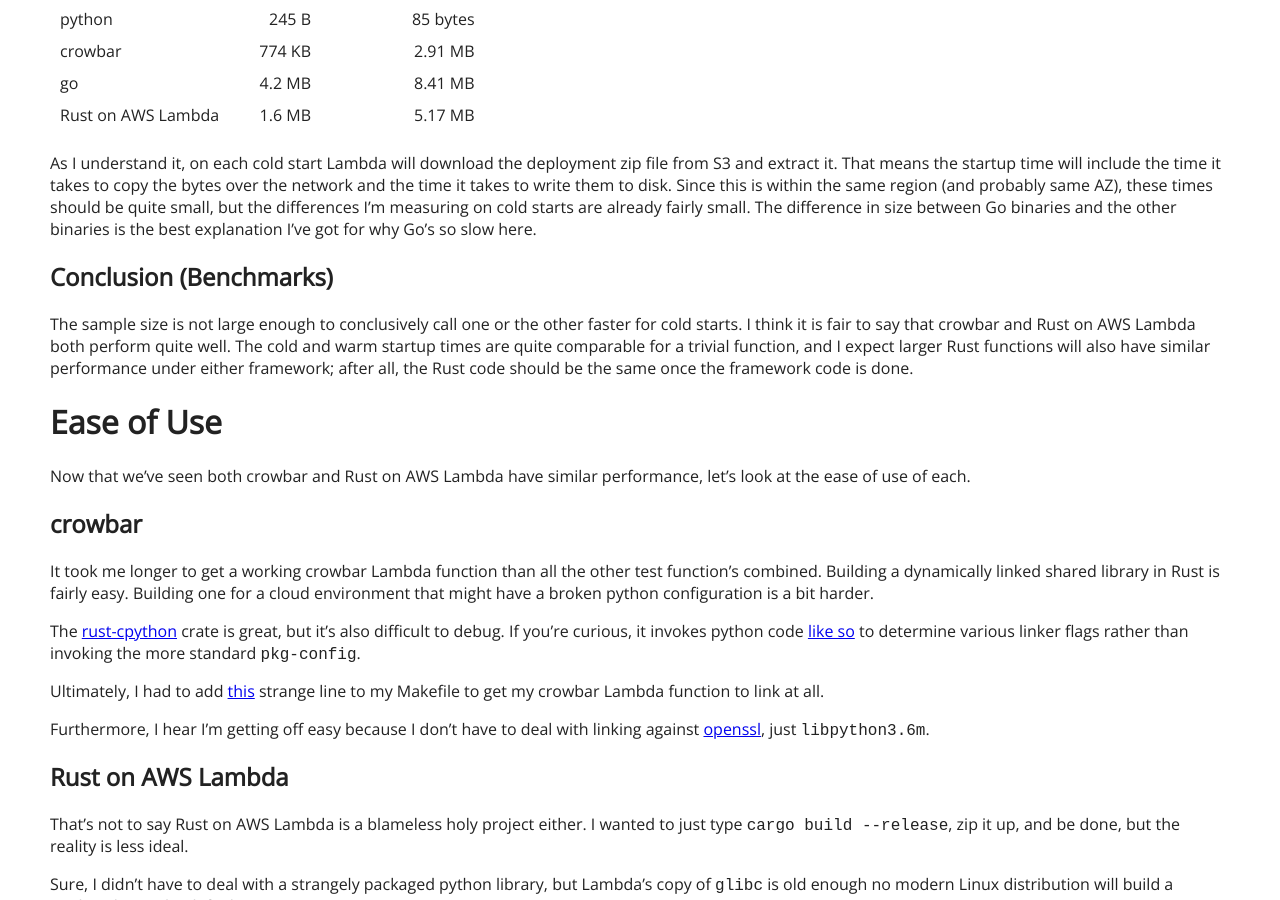
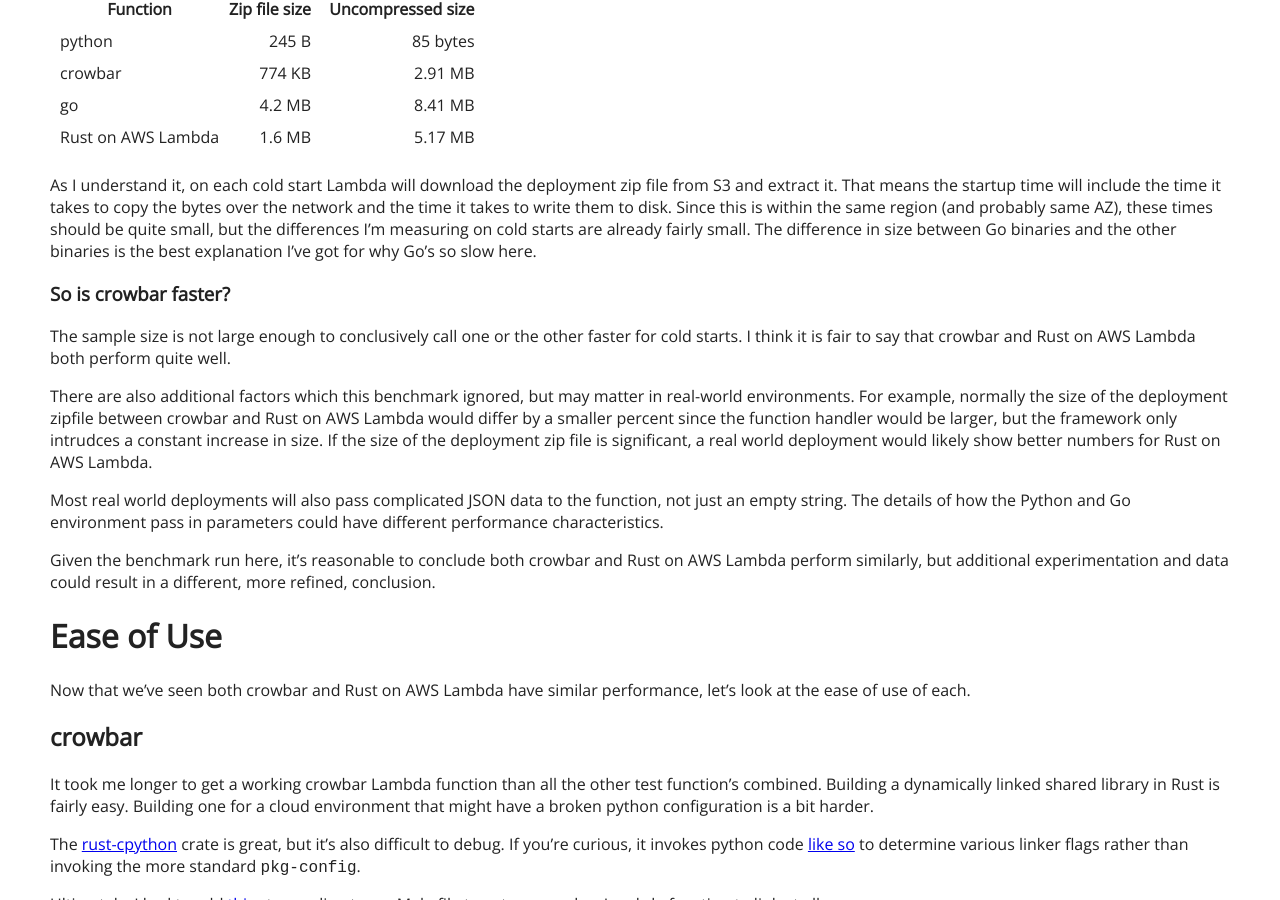
Before and after one commit to euank/euank.com, a Jekyll site: the page built from _posts/2018-09-12-rust-on-lambda.md, in a window 1280 px wide and 900 px high, scrolled down 2975 px. Built offline with Jekyll 4.4.1, drawn with Linux system fonts in a browser that asks for light colours; some of the changed text lies outside the part shown.

Commit message:
Refine the benchmark conclusion

```diff
--- a/_posts/2018-09-12-rust-on-lambda.md
+++ b/_posts/2018-09-12-rust-on-lambda.md
@@ -132,7 +132,8 @@
 ## Results
 
 And now for the results! The below graph shows data collected over around 40
-executions of each Lambda function (half warm and half cold).
+executions of each Lambda function (half warm and half cold). The median value
+is annotated beside each box.
 
 ![Lambda plot](/imgs/lambda-bench/plot.png)
 
@@ -173,15 +174,24 @@
 The difference in size between Go binaries and the other binaries is the best
 explanation I've got for why Go's so slow here.
 
-## Conclusion (Benchmarks)
+### So is crowbar faster?
 
 
 The sample size is not large enough to conclusively call one or the other
 faster for cold starts. I think it is fair to say that crowbar and Rust on AWS
-Lambda both perform quite well. The cold and warm startup times are quite
-comparable for a trivial function, and I expect larger Rust functions will also
-have similar performance under either framework; after all, the Rust code
-should be the same once the framework code is done.
+Lambda both perform quite well.
+
+There are also additional factors which this benchmark ignored, but may matter
+in real-world environments. For example, normally the size of the deployment zipfile between crowbar
+and Rust on AWS Lambda would differ by a smaller percent since the function
+handler would be larger, but the framework only intrudces a constant increase in size.
+If the size of the deployment zip file is significant, a real world deployment would likely show better numbers for Rust on AWS Lambda.
+
+Most real world deployments will also pass complicated JSON data to the function, not just an empty string. The details of how the Python and Go environment pass in parameters could have different performance characteristics.
+
+Given the benchmark run here, it's reasonable to conclude both crowbar and Rust
+on AWS Lambda perform similarly, but additional experimentation and data could
+result in a different, more refined, conclusion.
 
 # Ease of Use
 
```
